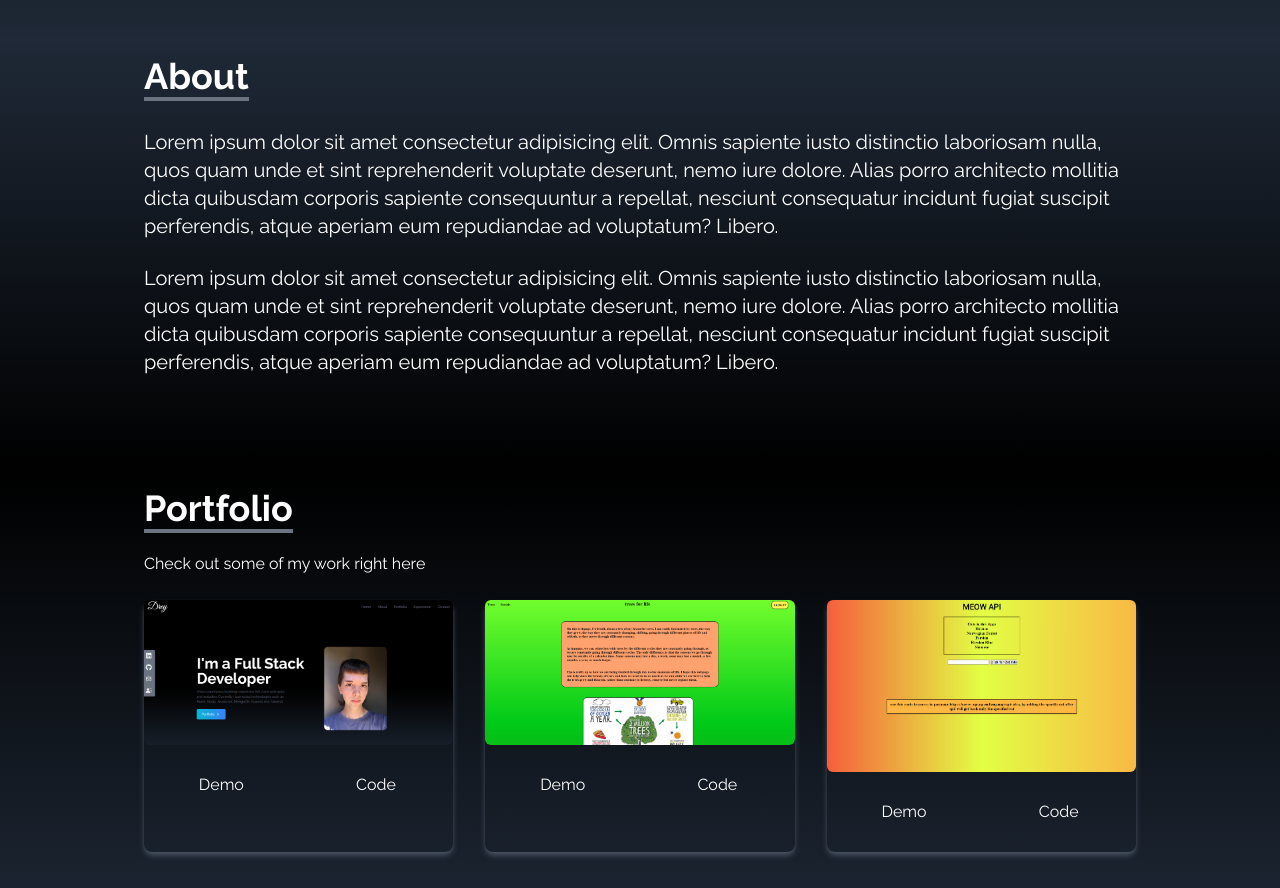
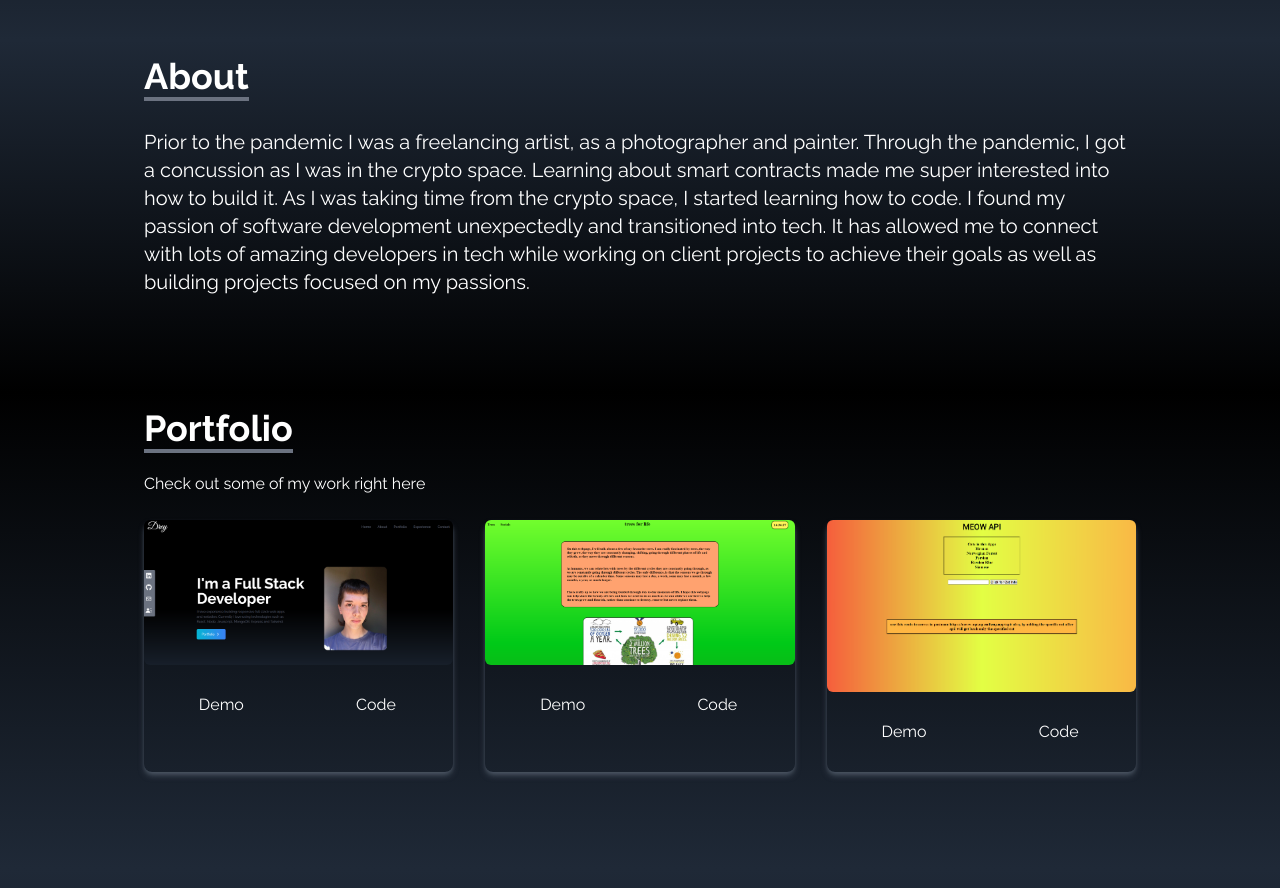
Before and after one commit to dreymoreau/portfolio, a React (Create React App) app: page / in a window 1280 px wide. Shown: the part 840-1728 px from the top of the page. Built offline with nearby package versions, Linux system fonts and the light colour scheme.

Commit message:
about change

```diff
--- a/src/components/About.js
+++ b/src/components/About.js
@@ -11,26 +11,8 @@ const About = () => {
                 border-gray-500'>About</p>
             </div>
 
-            <p className='text-xl'>Lorem ipsum dolor sit amet consectetur adipisicing elit.
-                Omnis sapiente iusto distinctio laboriosam nulla, quos
-                quam unde et sint reprehenderit voluptate deserunt, nemo
-                iure dolore. Alias porro architecto mollitia dicta quibusdam
-                corporis sapiente consequuntur a repellat, nesciunt consequatur
-                incidunt fugiat suscipit perferendis, atque aperiam eum repudiandae
-                ad voluptatum? Libero.
-            </p>
-
-            <br />
-
-
-            <p className='text-xl  mb-20'>
-                Lorem ipsum dolor sit amet consectetur adipisicing elit.
-                Omnis sapiente iusto distinctio laboriosam nulla, quos
-                quam unde et sint reprehenderit voluptate deserunt, nemo
-                iure dolore. Alias porro architecto mollitia dicta quibusdam
-                corporis sapiente consequuntur a repellat, nesciunt consequatur
-                incidunt fugiat suscipit perferendis, atque aperiam eum repudiandae
-                ad voluptatum? Libero.
+            <p className='text-xl mb-20'>
+                Prior to the pandemic I was a freelancing artist, as a photographer and painter. Through the pandemic, I got a concussion as I was in the crypto space. Learning about smart contracts made me super interested into how to build it. As I was taking time from the crypto space, I started learning how to code. I found my passion of software development unexpectedly and transitioned into tech. It has allowed me to connect with lots of amazing developers in tech while working on client projects to achieve their goals as well as building projects focused on my passions.
             </p>
         </div>
     </div>
--- a/src/components/Portfolio.js
+++ b/src/components/Portfolio.js
@@ -34,7 +34,7 @@ const Portfolio = () => {
                 <p className='py-6'>Check out some of my work right here</p>
             </div>
 
-            <div className='grid sm:grid-cols-2 md:grid-cols-3 gap-8 px-12 sm:px-0  mb-20'>
+            <div className='grid sm:grid-cols-2 md:grid-cols-3 gap-8 px-12 sm:px-0 mb-20'>
 
             {
                 portfolios.map(({id,src,codeLink,demoLink}) => (
```
